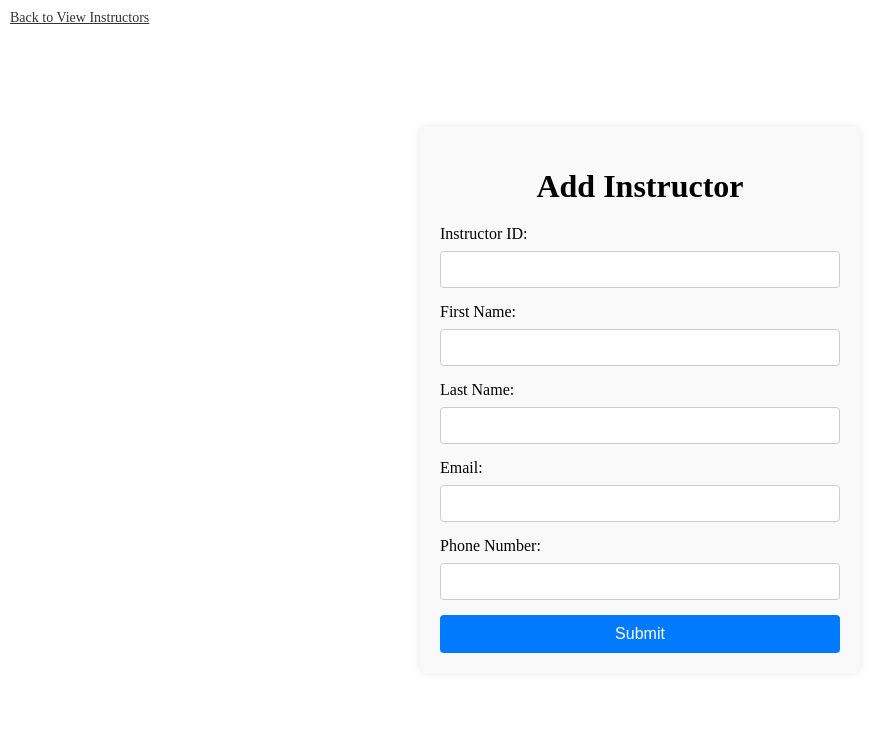
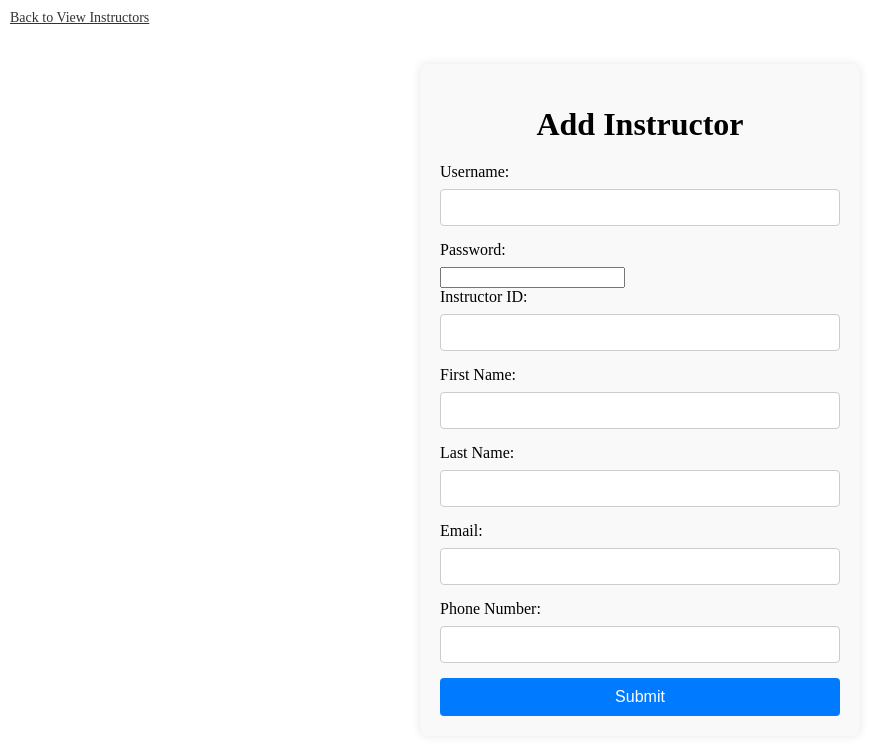
Before and after one commit to Aazirr/studentmanagement, a Django app: page /login/add/instructor/ in a window 1280 px wide. Shown: the top 755 px of the page, without its empty margins (0-893 px from the left). Run offline with Django 5.2, Linux system fonts and the light colour scheme.

Commit message:
Made the add_instructor page add the user for the instructor aswell

```diff
--- a/login/admin.py
+++ b/login/admin.py
@@ -1,5 +1,5 @@
 from django.contrib import admin
-from .models import Instructor, Student, Course, Enrollment, Grade, User
+from .models import Instructor, Student, Course, Enrollment, Grade, User, SchoolYear, Semester
 
 admin.site.register(Instructor)
 admin.site.register(Student)
@@ -7,4 +7,6 @@ admin.site.register(Course)
 admin.site.register(Enrollment)
 admin.site.register(Grade)
 admin.site.register(User)
+admin.site.register(SchoolYear)
+admin.site.register(Semester)
 # Register your models here.
--- a/login/forms.py
+++ b/login/forms.py
@@ -1,6 +1,6 @@
 from django import forms
 from django.contrib.auth.forms import UserCreationForm
-from .models import User
+from .models import User, Instructor
 
 class RegistrationForm(UserCreationForm):
     email = forms.EmailField()
@@ -8,3 +8,11 @@ class RegistrationForm(UserCreationForm):
     class Meta:
         model = User
         fields = ['username', 'email', 'password1', 'password2']
+
+class InstructorForm(forms.ModelForm):
+    username = forms.CharField()
+    password = forms.CharField(widget=forms.PasswordInput)
+
+    class Meta:
+        model = Instructor
+        fields = ['username', 'password', 'instructor_id', 'first_name', 'last_name', 'email', 'phone_number']
--- a/login/templates/login_page/add_instructors.html
+++ b/login/templates/login_page/add_instructors.html
@@ -87,6 +87,10 @@
     <form method="post">
         {% csrf_token %}
         <h1>Add Instructor</h1>
+        <label for="username">Username:</label>
+        <input type="text" id="username" name="username" required>
+        <label for="password">Password:</label>
+        <input type="password" id="password" name="password" required>
         <label for="instructor_id">Instructor ID:</label>
         <input type="text" id="instructor_id" name="instructor_id" required>
         <label for="first_name">First Name:</label>
--- a/login/views.py
+++ b/login/views.py
@@ -5,7 +5,7 @@ from django.contrib.auth.decorators import login_required
 from django.urls import NoReverseMatch
 from django.contrib import messages
 from .models import Instructor, Course, Student, Grade, Enrollment, User
-from .forms import RegistrationForm
+from .forms import RegistrationForm, InstructorForm
 
 def login_form(request):
     if request.method == 'POST':
@@ -66,33 +66,27 @@ def view_enrollments(request):
 
 def add_instructors(request):
     if request.method == 'POST':
-        instructor_id = request.POST['instructor_id']
-        first_name = request.POST['first_name']
-        last_name = request.POST['last_name']
-        email = request.POST['email']
-        phone_number = request.POST['phone_number']
-
-        # Check if an instructor with the same ID already exists
-        if Instructor.objects.filter(instructor_id=instructor_id).exists():
-            # If the instructor_id already exists, set error flag to True
-            return render(request, 'login_page/add_instructors.html', {'error': True})
-
-        # Create new Instructor object
-        new_instructor = Instructor(
-            instructor_id=instructor_id,
-            first_name=first_name,
-            last_name=last_name,
-            email=email,
-            phone_number=phone_number
-        )
-
-        # Save the new instructor to the database
-        new_instructor.save()
-
-        # Redirect to the view_instructors page
-        return redirect('view_instructors')
+        form = InstructorForm(request.POST)
+        if form.is_valid():
+            # Create a new User instance
+            user = User.objects.create_user(
+                username=form.cleaned_data['username'],
+                password=form.cleaned_data['password'],
+                user_type=User.INSTRUCTOR
+            )
+            # Create a new Instructor instance associated with the new User instance
+            Instructor.objects.create(
+                user=user,
+                instructor_id=form.cleaned_data['instructor_id'],
+                first_name=form.cleaned_data['first_name'],
+                last_name=form.cleaned_data['last_name'],
+                email=form.cleaned_data['email'],
+                phone_number=form.cleaned_data['phone_number']
+            )
+            return redirect('view_instructors')
     else:
-        return render(request, 'login_page/add_instructors.html', {'error': False})
+        form = InstructorForm()
+    return render(request, 'login_page/add_instructors.html', {'form': form})
 
 def edit_instructor(request, instructor_id):
     # Get the instructor object from the database
```
Also changed, not shown: db.sqlite3.
